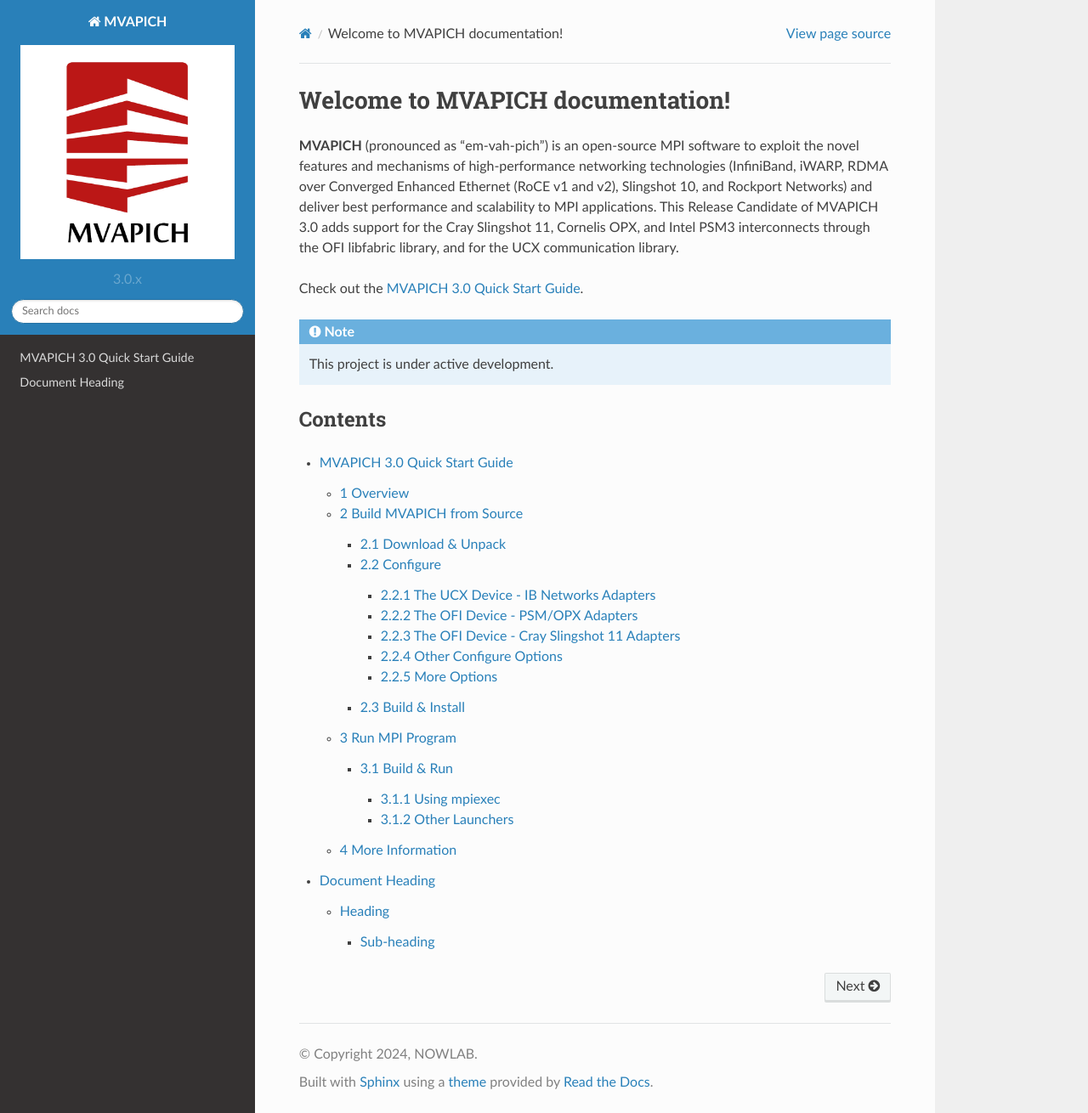
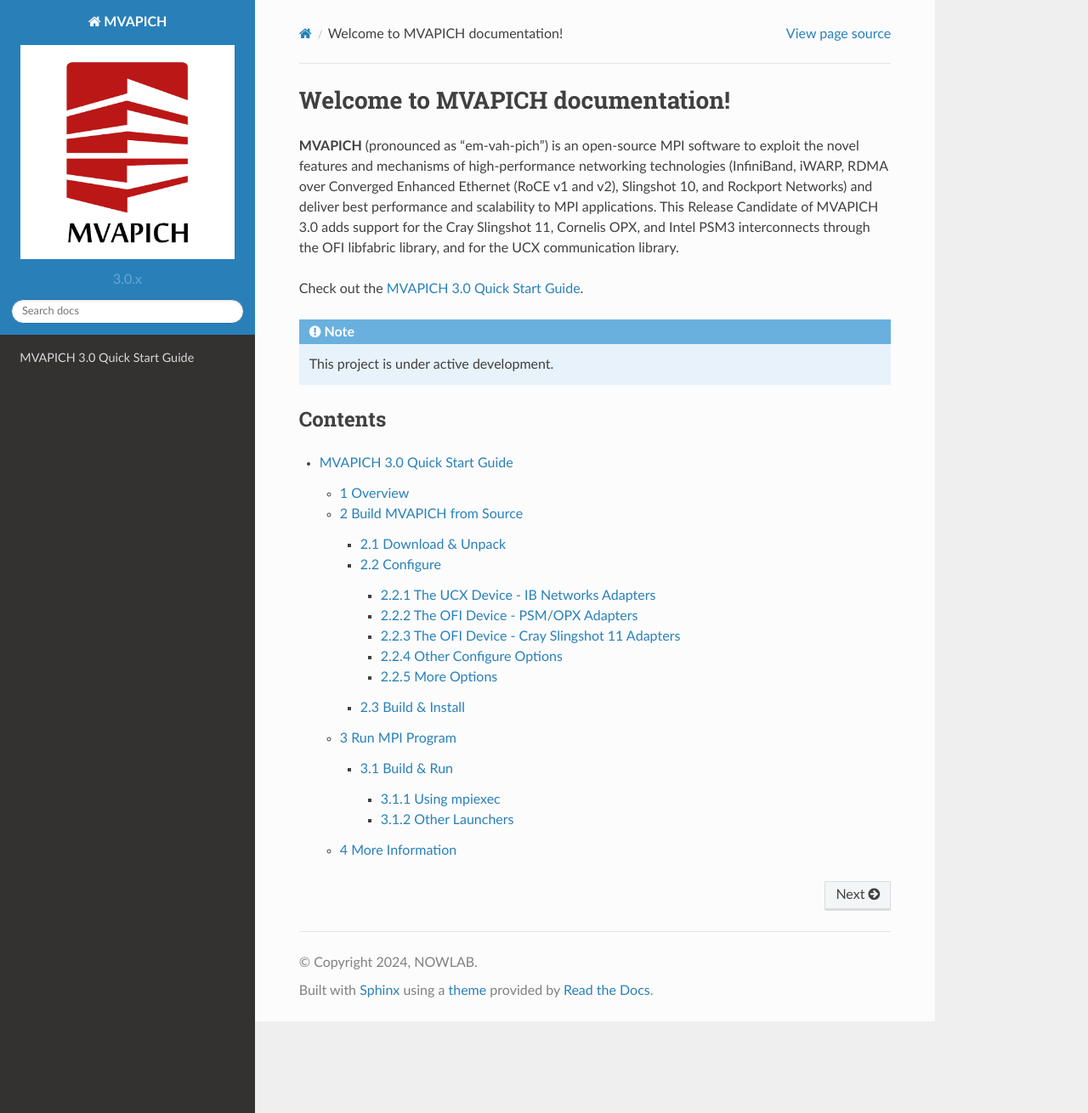
Before and after one commit to OSU-Nowlab/MVAPICH-docs, a Sphinx documentation site: the page built from docs/source/index.rst, in a window 1280 px wide and 1310 px high. Shown: the whole window at 85% size. Built offline with Sphinx 7.4.7 and the Read the Docs theme 2.0.0, drawn with Linux system fonts in a browser that asks for light colours.

```diff
--- a/docs/source/index.rst
+++ b/docs/source/index.rst
@@ -23,5 +23,3 @@ Contents
 .. toctree::
 
    quick
-
-   userguide
--- a/docs/source/userguide.rst
+++ /dev/null
@@ -1,12 +0,0 @@
-================
-Document Heading
-================
-
-Heading
-=======
-
-Sub-heading
------------
-
-Paragraphs are separated
-by a blank line.
```
